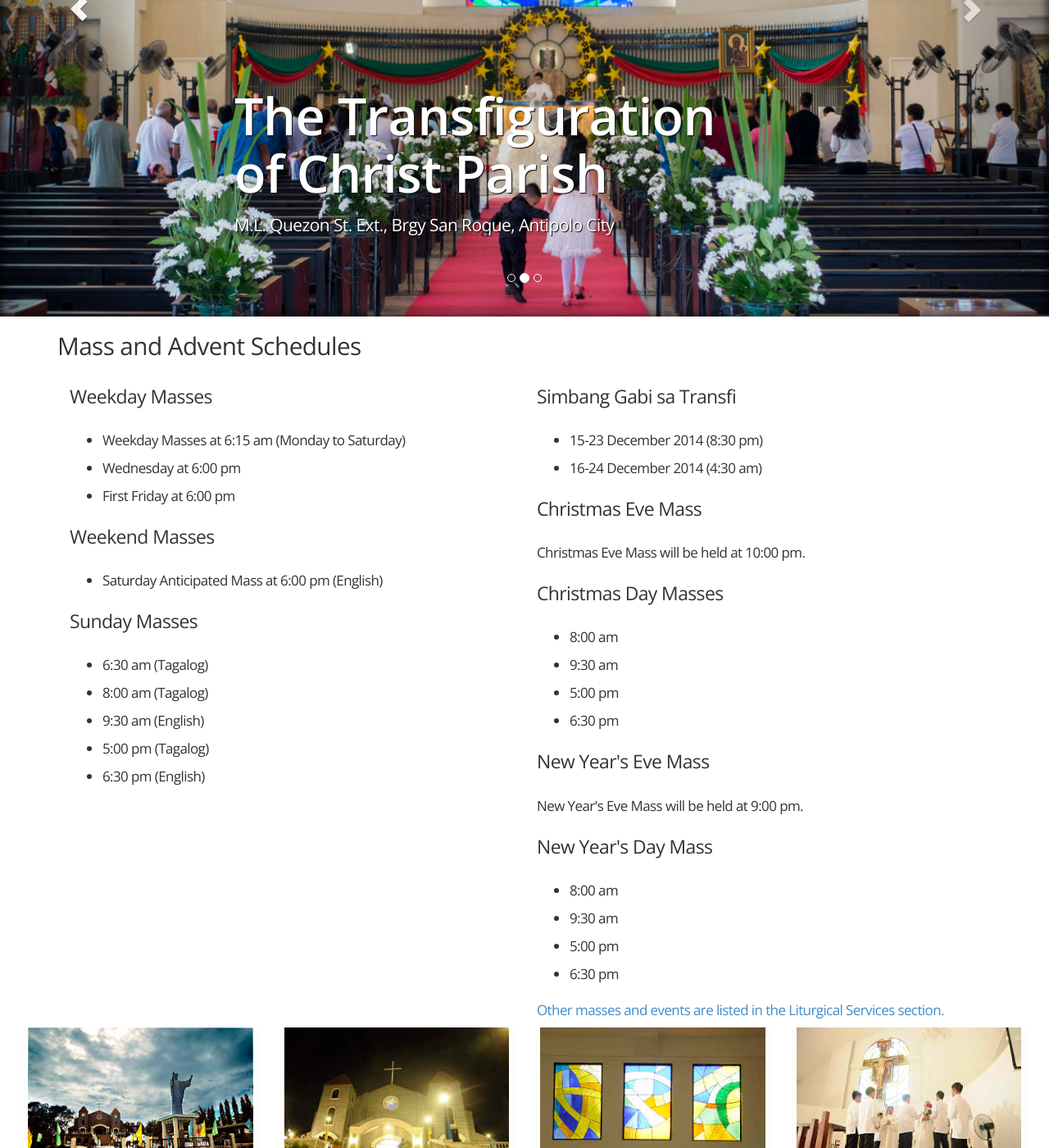
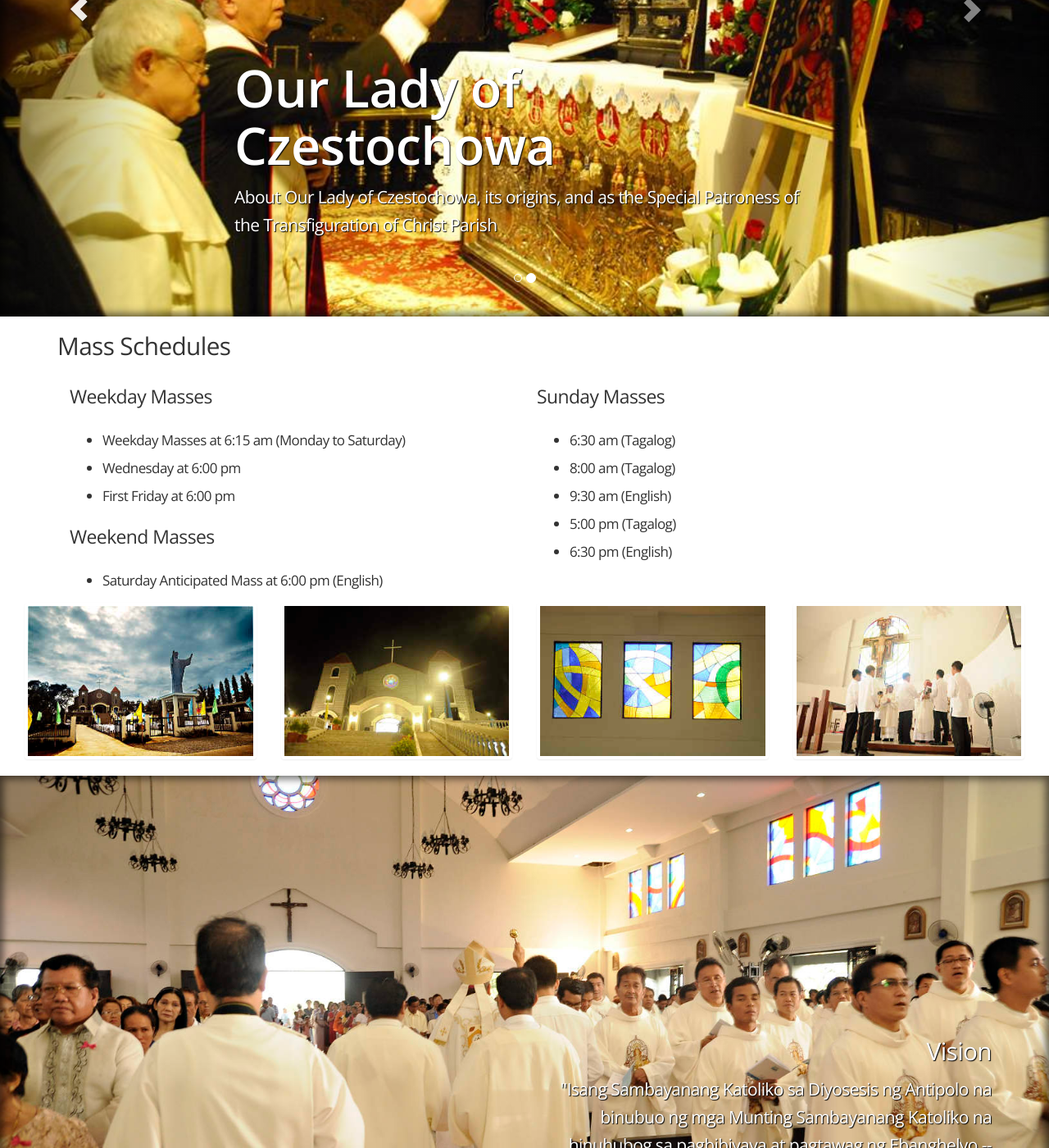
Before and after one commit to jerieljan/ourtransfi, a Jekyll site: the page built from Home/index.html, in a window 1280 px wide and 1400 px high, scrolled down 415 px. Shown: the whole window at 82% size. Built offline with Jekyll 4.4.1, drawn with Linux system fonts in a browser that asks for light colours; nearby versions of some CDN libraries.

Commit message:
Removed Christmas greetings, realigned schedules in main page. Happy New 2016!

```diff
--- a/Home/_includes/comp-carousel.html
+++ b/Home/_includes/comp-carousel.html
@@ -8,7 +8,6 @@
 <ol class="carousel-indicators">
     <li data-target="#transfi-carousel-1" data-slide-to="0" class="active"></li>
     <li data-target="#transfi-carousel-1" data-slide-to="1" ></li>
-    <li data-target="#transfi-carousel-1" data-slide-to="2" ></li>
 </ol>
 
 
@@ -16,17 +15,10 @@
 
 <div class="carousel-inner" role="listbox" id="whats-new">
 
-    <div class="item section active"
-         style="background-image: url('/images/header-1.jpg'); padding-top: 750px">
-        <!-- Slide - Parish Highlight -->
-        <div class="carousel-caption jumbotron backtext">
-            <h1>Merry Christmas!</h1>
-            <p>Maligayang Pasko sa inyong lahat!</p>
-        </div>
-    </div>
 
 
-    <div class="item section"
+
+    <div class="item section active"
          style="background-image: url('/images/header-0.jpg'); padding-top: 750px">
         <!-- Slide - Parish Highlight -->
         <div class="carousel-caption jumbotron backtext">
--- a/Home/index.html
+++ b/Home/index.html
@@ -38,7 +38,7 @@ icon: /images/image-01a.jpg
 </div>
 
 <div class="container">
-    <h2 id="schedules">Mass and Advent Schedules</h2>
+    <h2 id="schedules">Mass Schedules</h2>
     <div class="col-xs-12 col-md-6">
             <h3>Weekday Masses</h3>
             <ul>
@@ -50,6 +50,8 @@ icon: /images/image-01a.jpg
             <ul>
                 <li>Saturday Anticipated Mass at 6:00 pm (English)</li>
             </ul>
+    </div>
+    <div class="col-xs-12 col-md-6">
         <h3>Sunday Masses</h3>
         <ul>
             <li>6:30 am (Tagalog)</li>
@@ -58,37 +60,6 @@ icon: /images/image-01a.jpg
             <li>5:00 pm (Tagalog)</li>
             <li>6:30 pm (English)</li>
         </ul>
-    </div>
-
-    <div class="col-md-6 col-xs-12">
-    <h3>Simbang Gabi sa Transfi</h3>
-    <ul>
-        <li>15-23 December 2014 (8:30 pm)</li>
-        <li>16-24 December 2014 (4:30 am)</li>
-    </ul>
-
-    <h3>Christmas Eve Mass</h3>
-    Christmas Eve Mass will be held at 10:00 pm.
-
-    <h3>Christmas Day Masses </h3>
-    <ul>
-        <li>8:00 am</li>
-        <li>9:30 am</li>
-        <li>5:00 pm</li>
-        <li>6:30 pm</li>
-    </ul>
-
-    <h3>New Year's Eve Mass</h3>
-    New Year's Eve Mass will be held at 9:00 pm.
-
-    <h3>New Year's Day Mass</h3>
-    <ul>
-        <li>8:00 am</li>
-        <li>9:30 am</li>
-        <li>5:00 pm</li>
-        <li>6:30 pm</li>
-    </ul>
-        <a href="/services/">Other masses and events are listed in the Liturgical Services section.</a>
     </div>
 </div>
 
```
Lines whose indentation alone changed are shown as unchanged.
